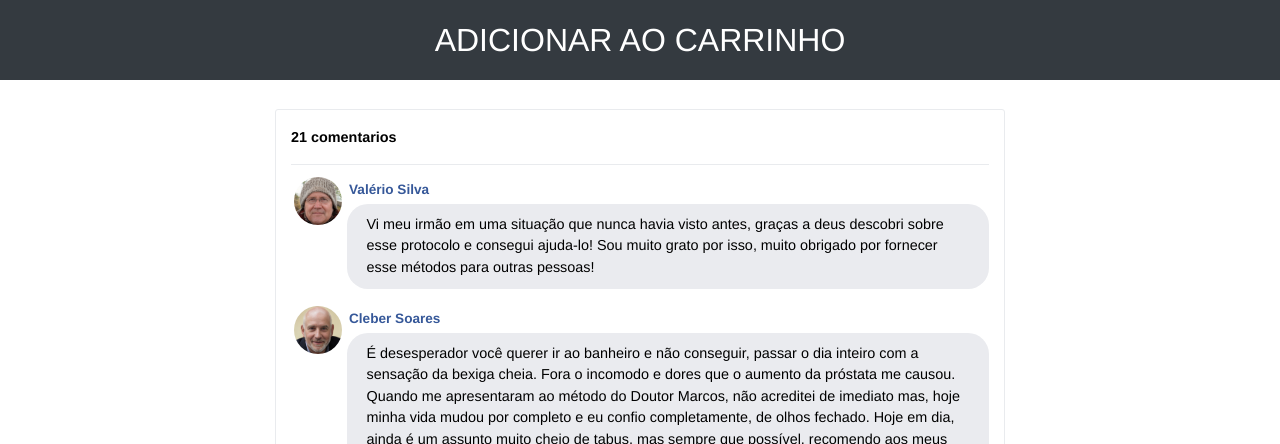
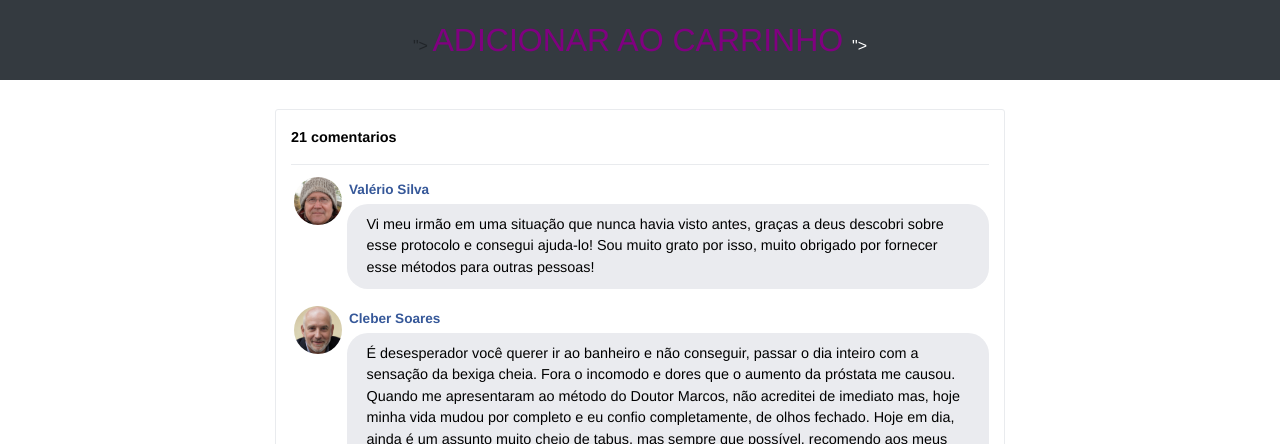
Before and after one commit to doutorsaudavel/protocoloprostatalivre.online, a plain HTML site: page index.html in a window 1280 px wide. Shown: the part 356-800 px from the top of the page. Drawn offline with nearby package versions, Linux system fonts and the light colour scheme; a script that the page names is missing.

Commit message:
Update index.html

```diff
--- a/index.html
+++ b/index.html
@@ -67,8 +67,8 @@
       </div>
     </header>
 
-        <footer class="bg-dark py-3 text-center">
-<div class="text-white"><a href="https://pay.kiwify.com.br/Cd8EjfD" class="text-white"> <font size="6"> ADICIONAR AO CARRINHO </font> <br /></a></div>
+    <footer class="bg-dark py-3 text-center">
+<div class= <font color="Purple"></font>"><a href="https://pay.kiwify.com.br/Cd8EjfD" class="text-white"> <font size="6"><font color="Purple"> ADICIONAR AO CARRINHO </font></font>"> <br /></a></div>
 </footer>
 
     <section class="comments py-4">
```
